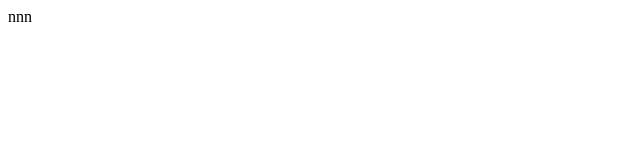
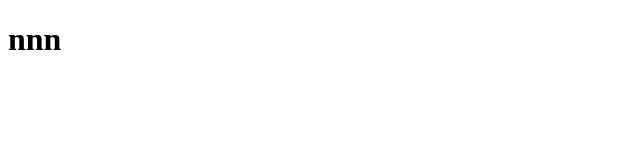
Before and after one commit to lukaszkocela/goit-markup-hw-01, a plain HTML site: page index.html in a window 1280 px wide. Shown: the whole page, without its empty margins (0-640 px from the left). Drawn offline with Linux system fonts and the light colour scheme.

Commit message:
Update index.html

```diff
--- a/index.html
+++ b/index.html
@@ -7,6 +7,6 @@
     <title>Document</title>
   </head>
   <body>
-    nnn
+    <h1>nnn</h1>
   </body>
 </html>
```
